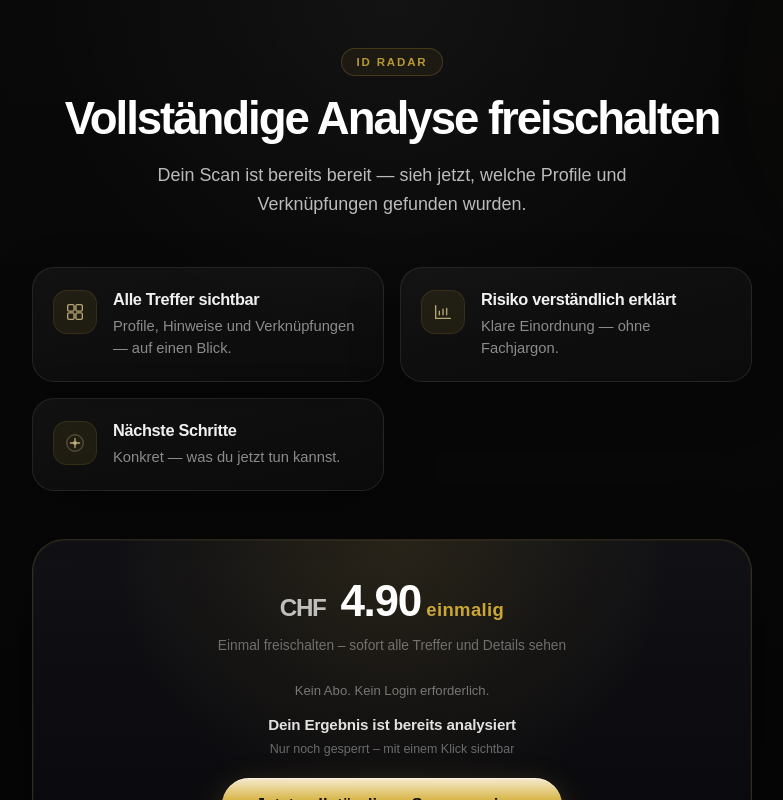
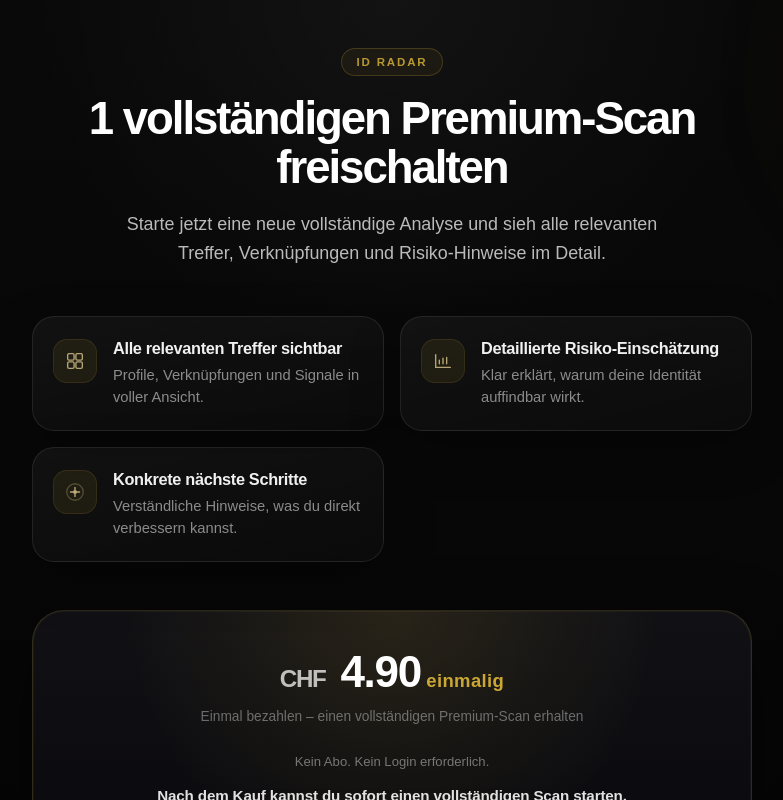
Before and after one commit to Mainsches/id-check, a Next.js app: page /premium in a window 1280 px wide. Shown: the top 800 px of the page, without its empty margins (248-1031 px from the left). Built offline with nearby package versions, Linux system fonts and the light colour scheme.

Commit message:
Prmium texts polish V2

```diff
--- a/app/premium/PremiumUpgradeClient.tsx
+++ b/app/premium/PremiumUpgradeClient.tsx
@@ -12,7 +12,27 @@
 import { loadScanSnapshotForPremium, setResultDetailUnlockedForKey } from "@/lib/premium-client-storage";
 import { getResultViewKey } from "@/lib/result-view-key";
 
-const FEATURES = [
+/** After daily limit: one new full premium scan (not unlock of existing result). */
+const FEATURES_BUY_SCAN = [
+  {
+    title: "Alle relevanten Treffer sichtbar",
+    body: "Profile, Verknüpfungen und Signale in voller Ansicht.",
+    icon: "grid",
+  },
+  {
+    title: "Detaillierte Risiko-Einschätzung",
+    body: "Klar erklärt, warum deine Identität auffindbar wirkt.",
+    icon: "chart",
+  },
+  {
+    title: "Konkrete nächste Schritte",
+    body: "Verständliche Hinweise, was du direkt verbessern kannst.",
+    icon: "scan",
+  },
+] as const;
+
+/** Unlock existing partial result (different product promise). */
+const FEATURES_UNLOCK = [
   {
     title: "Alle Treffer sichtbar",
     body: "Profile, Hinweise und Verknüpfungen — auf einen Blick.",
@@ -30,7 +50,9 @@
   },
 ] as const;
 
-function FeatureIcon({ name }: { name: (typeof FEATURES)[number]["icon"] }) {
+type FeatureIconName = (typeof FEATURES_BUY_SCAN)[number]["icon"];
+
+function FeatureIcon({ name }: { name: FeatureIconName }) {
   const common = {
     width: 22,
     height: 22,
@@ -68,23 +90,6 @@
   }
 }
 
-/** Conversion-focused copy: one-time unlock, results-first (same hero for both intents). */
-const HERO = {
-  kicker: "ID Radar",
-  title: "Vollständige Analyse freischalten",
-  sub: "Dein Scan ist bereits bereit — sieh jetzt, welche Profile und Verknüpfungen gefunden wurden.",
-} as const;
-
-const PRICING = {
-  amount: "4.90",
-  subline: "Einmal freischalten – sofort alle Treffer und Details sehen",
-  micro: "Kein Abo. Kein Login erforderlich.",
-  trigger: "Dein Ergebnis ist bereits analysiert",
-  urgency: "Nur noch gesperrt – mit einem Klick sichtbar",
-  cta: "Jetzt vollständigen Scan anzeigen",
-  status: "Bezahlfunktion folgt in Kürze",
-} as const;
-
 export default function PremiumUpgradeClient() {
   const router = useRouter();
   const searchParams = useSearchParams();
@@ -95,6 +100,40 @@
     const raw = searchParams.get(PREMIUM_INTENT_QUERY);
     return parsePremiumIntent(raw) ?? DEFAULT_PREMIUM_INTENT;
   }, [searchParams]);
+
+  const isBuyScan = intent === PREMIUM_INTENT.BUY_PREMIUM_SCAN;
+
+  const hero = isBuyScan
+    ? {
+        kicker: "ID Radar",
+        title: "1 vollständigen Premium-Scan freischalten",
+        sub: "Starte jetzt eine neue vollständige Analyse und sieh alle relevanten Treffer, Verknüpfungen und Risiko-Hinweise im Detail.",
+      }
+    : {
+        kicker: "ID Radar",
+        title: "Vollständige Analyse freischalten",
+        sub: "Dein Scan ist bereits bereit — sieh jetzt, welche Profile und Verknüpfungen gefunden wurden.",
+      };
+
+  const features = isBuyScan ? FEATURES_BUY_SCAN : FEATURES_UNLOCK;
+
+  const pricing = isBuyScan
+    ? {
+        amount: "4.90",
+        subline: "Einmal bezahlen – einen vollständigen Premium-Scan erhalten",
+        micro: "Kein Abo. Kein Login erforderlich.",
+        trigger: "Nach dem Kauf kannst du sofort einen vollständigen Scan starten.",
+        cta: "Jetzt Premium-Scan starten",
+        status: "Bezahlfunktion folgt in Kürze",
+      }
+    : {
+        amount: "4.90",
+        subline: "Einmal freischalten – alle Details dieses Ergebnisses sehen",
+        micro: "Kein Abo. Kein Login erforderlich.",
+        trigger: "Nach der Zahlung sind alle Inhalte dieses Scans sichtbar.",
+        cta: "Jetzt vollständigen Scan anzeigen",
+        status: "Bezahlfunktion folgt in Kürze",
+      };
 
   async function simulatePayment() {
     setError("");
@@ -153,17 +192,17 @@
 
       <main className="premium-page-main">
         <header className="premium-hero">
-          <span className="premium-hero-kicker">{HERO.kicker}</span>
-          <h1 className="premium-hero-title">{HERO.title}</h1>
-          <p className="premium-hero-sub">{HERO.sub}</p>
+          <span className="premium-hero-kicker">{hero.kicker}</span>
+          <h1 className="premium-hero-title">{hero.title}</h1>
+          <p className="premium-hero-sub">{hero.sub}</p>
         </header>
 
         <section className="premium-features" aria-labelledby="premium-features-heading">
           <h2 id="premium-features-heading" className="visually-hidden">
-            Was du siehst
+            {isBuyScan ? "Enthalten in diesem Premium-Scan" : "Was du siehst"}
           </h2>
           <ul className="premium-feature-grid">
-            {FEATURES.map((f) => (
+            {features.map((f) => (
               <li key={f.title} className="premium-feature-card">
                 <div className="premium-feature-icon" aria-hidden>
                   <FeatureIcon name={f.icon} />
@@ -183,13 +222,15 @@
               Preis
             </h2>
             <p className="premium-pricing-amount premium-pricing-amount--onetime">
-              <span className="premium-pricing-currency">CHF</span> {PRICING.amount}
+              <span className="premium-pricing-currency">CHF</span> {pricing.amount}
               <span className="premium-pricing-onetime"> einmalig</span>
             </p>
-            <p className="premium-pricing-note">{PRICING.subline}</p>
-            <p className="premium-pricing-micro">{PRICING.micro}</p>
-            <p className="premium-pricing-trigger">{PRICING.trigger}</p>
-            <p className="premium-pricing-urgency">{PRICING.urgency}</p>
+            <p className="premium-pricing-note">{pricing.subline}</p>
+            <p className="premium-pricing-micro">{pricing.micro}</p>
+            <p className="premium-pricing-trigger">{pricing.trigger}</p>
+            {!isBuyScan ? (
+              <p className="premium-pricing-urgency">Nur noch gesperrt – mit einem Klick sichtbar</p>
+            ) : null}
             <button
               type="button"
               className="premium-pricing-cta premium-pricing-cta--active"
@@ -198,11 +239,11 @@
               aria-busy={busy}
               aria-describedby="premium-status-msg"
             >
-              {busy ? "Einen Moment…" : PRICING.cta}
+              {busy ? "Einen Moment…" : pricing.cta}
             </button>
             {error ? <p className="premium-pricing-error">{error}</p> : null}
             <p className="premium-pricing-status" id="premium-status-msg">
-              {PRICING.status}
+              {pricing.status}
             </p>
           </div>
         </section>
--- a/app/premium/page.tsx
+++ b/app/premium/page.tsx
@@ -5,7 +5,7 @@
 export const metadata: Metadata = {
   title: "Premium · ID Radar",
   description:
-    "Einmalig CHF 4.90: Vollständige Analyse freischalten und sofort alle Treffer und Verknüpfungen sehen — ohne Abo.",
+    "Einmalig CHF 4.90: Ein vollständiger Premium-Scan mit detailliertem Ergebnis — ohne Abo, ohne Login.",
 };
 
 function PremiumFallback() {
```
Also changed, not shown: components/LimitModal.tsx (+9 -15 lines).
